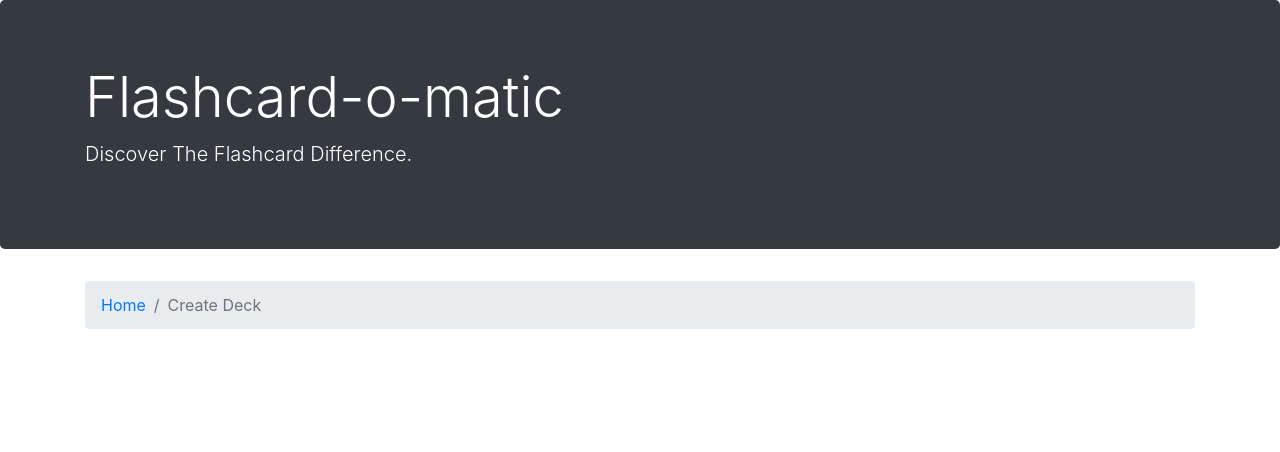
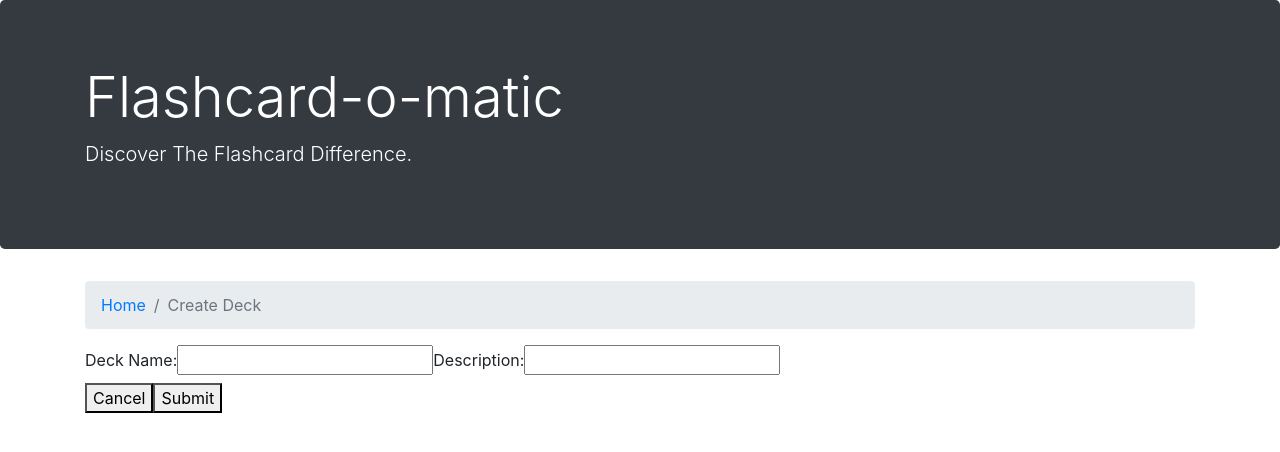
Before and after one commit to imanitaylor/Project-Flashcards, a React (Create React App) app: page /decks/new in a window 1280 px wide. Shown: the top 452 px of the page. Built offline with nearby package versions, Linux system fonts and the light colour scheme; a web font is replaced by a local one.

Commit message:
form created to add deck (main layout)

```diff
--- a/src/CreateDeck.js
+++ b/src/CreateDeck.js
@@ -1,40 +1,90 @@
-import React from "react";
+import React, { useState } from "react";
 import { Link } from "react-router-dom";
-
 
 /*
 // allows the user to create a new deck
 // /decks/new
 -The path to this screen should be /decks/new.
 -There is a breadcrumb navigation bar with a link to home / followed by the text Create Deck (i.e., Home/Create Deck).
-A form is shown with the appropriate fields for creating a new deck.
-The name field is an <input> field of type text.
-The description field is a <textarea> field that can be multiple lines of text.
+-A form is shown with the appropriate fields for creating a new deck.
+-The name field is an <input> field of type text.
+-The description field is a <textarea> field that can be multiple lines of text.
 If the user clicks "submit", the user is taken to the Deck screen.
 If the user clicks "cancel", the user is taken to the Home screen.
+Create better layout, to match layout of example
+Make the description area multiple rows
 */
 
+function CreateDeck() {
+  const initialFormState = { name: "", description: "" };
+  // useState to handle the change when inputting into the fields
+  const [formData, setFormData] = useState({...initialFormState});
 
-function CreateDeck(){
+  const handleChange = ({ target }) => {
+    setFormData({
+      ...formData,
+      [target.name]: target.value,
+    });
+  };
+
+
+  const handleSubmit = (event) => {
+    event.preventDefault();
+    console.log("Submitted:", formData);
+    setFormData({ ...initialFormState });
+};
+
+
 
   return (
     <div className="container">
       <div>
         <nav aria-label="breadcrumb">
           <ol className="breadcrumb">
-                <li className="breadcrumb-item">
+            <li key="home" className="breadcrumb-item">
               <Link to="/">Home</Link>
             </li>
-                <li className="breadcrumb-item active" aria-current="page">
+            <li
+              key="createDeck"
+              className="breadcrumb-item active"
+              aria-current="page"
+            >
               Create Deck
             </li>
           </ol>
         </nav>
       </div>
+      <div>
+        <form onSubmit={handleSubmit}>
+          <label htmlFor="name">
+            Deck Name:
+            <input
+              id="name"
+              type="text"
+              name="name"
+              onChange={handleChange}
+              value={formData.name}
+            />
+          </label>
+          <label htmlFor="description">
+          Description:
+            <input
+              id="description"
+              type="textarea"
+              name="description"
+              onChange={handleChange}
+              value={formData.description}
+            />
+          </label>
+          <div>
+          <button type="button">Cancel</button>
+          <button type="submit">Submit</button>
+
+          </div>
+        </form>
+      </div>
     </div>
   );
-
-
 }
 
 export default CreateDeck;
```
Lines whose indentation alone changed are shown as unchanged.
